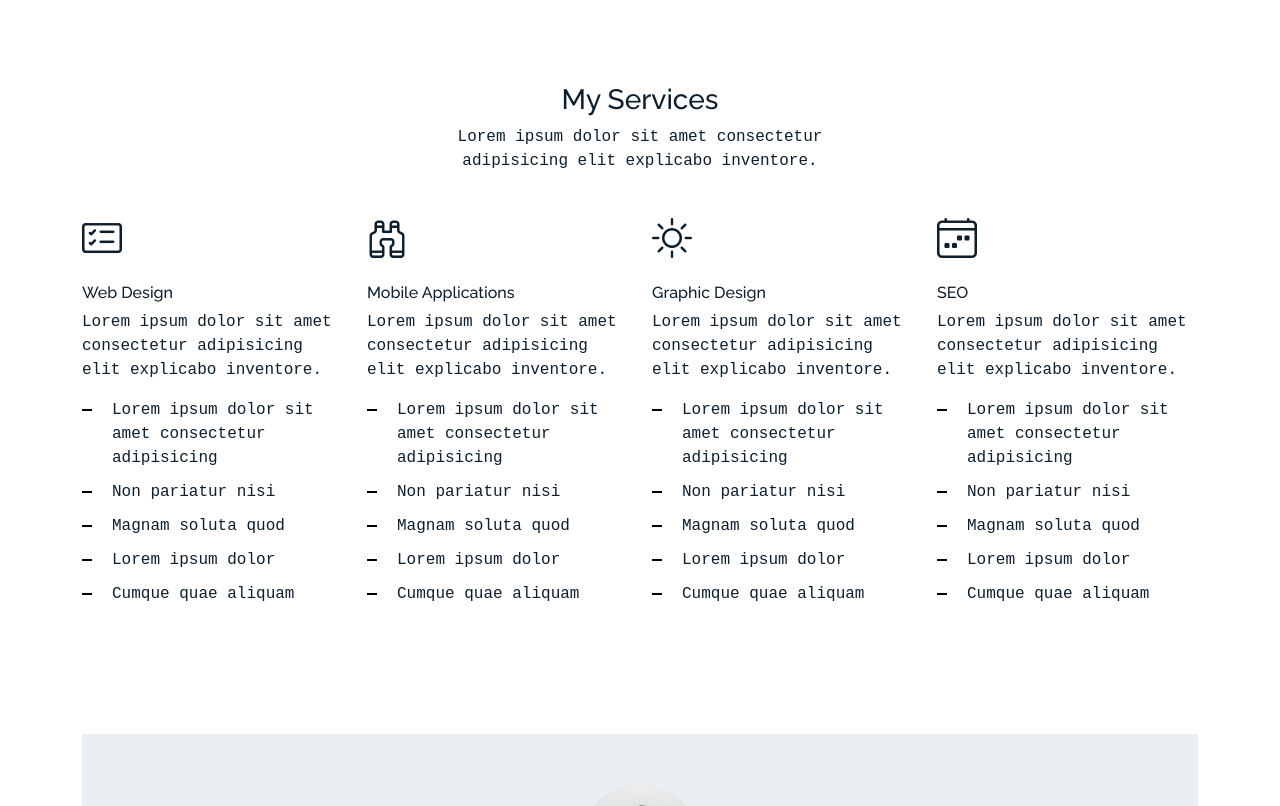
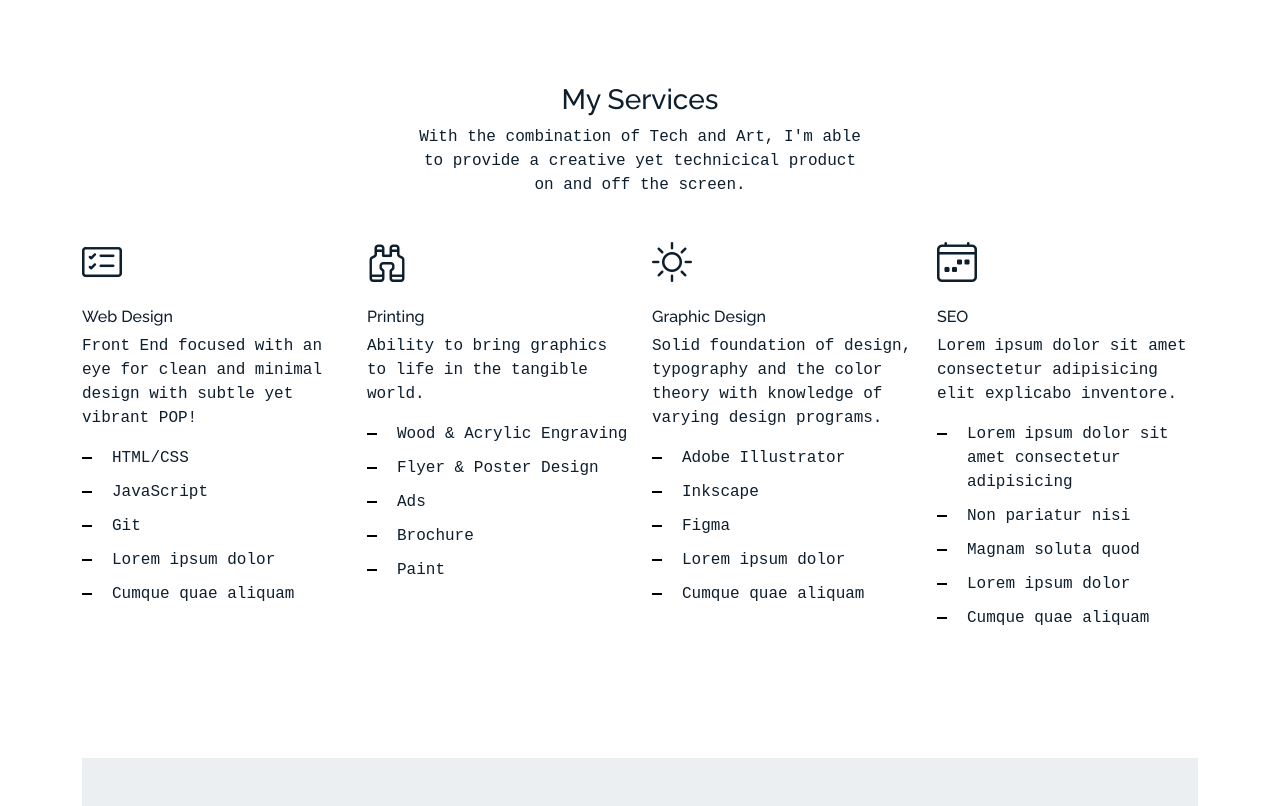
Before and after one commit to jackiejr18/official-portfolio, a plain HTML site: page index.html in a window 1280 px wide. Shown: the part 1240-2046 px from the top of the page. Drawn offline with Linux system fonts and the light colour scheme; a web font is replaced by a local one.

Commit message:
Update of photo, modifications to the services section

```diff
--- a/index.html
+++ b/index.html
@@ -119,7 +119,7 @@
                 <h3>WoodStixsNBits</h3>
                 <span>Branding</span>
               </div>
-              <img class="img-fluid" src="assets/img/img_3.jpg">
+              <img class="img-fluid" src="assets/img/gengar square.png">
             </a>
           </div>
           <div class="item design col-sm-6 col-md-4 col-lg-4 mb-4">
@@ -159,7 +159,7 @@
         <div class="row justify-content-center text-center mb-4">
           <div class="col-5">
             <h3 class="h3 heading">My Services</h3>
-            <p>Lorem ipsum dolor sit amet consectetur adipisicing elit explicabo inventore.</p>
+            <p>With the combination of Tech and Art, I'm able to provide a creative yet technicical product on and off the screen. </p>
           </div>
         </div>
         <div class="row">
@@ -167,35 +167,35 @@
           <div class="col-12 col-sm-6 col-md-6 col-lg-3">
             <i class="bi bi-card-checklist"></i>
             <h4 class="h4 mb-2">Web Design</h4>
-            <p>Lorem ipsum dolor sit amet consectetur adipisicing elit explicabo inventore.</p>
+            <p>Front End focused with an eye for clean and minimal design with subtle yet vibrant POP!</p>
             <ul class="list-unstyled list-line">
-              <li>Lorem ipsum dolor sit amet consectetur adipisicing</li>
-              <li>Non pariatur nisi</li>
-              <li>Magnam soluta quod</li>
+              <li>HTML/CSS</li>
+              <li>JavaScript</li>
+              <li>Git</li>
               <li>Lorem ipsum dolor</li>
               <li>Cumque quae aliquam</li>
             </ul>
           </div>
           <div class="col-12 col-sm-6 col-md-6 col-lg-3">
             <i class="bi bi-binoculars"></i>
-            <h4 class="h4 mb-2">Mobile Applications</h4>
-            <p>Lorem ipsum dolor sit amet consectetur adipisicing elit explicabo inventore.</p>
+            <h4 class="h4 mb-2">Printing</h4>
+            <p>Ability to bring graphics to life in the tangible world.</p>
             <ul class="list-unstyled list-line">
-              <li>Lorem ipsum dolor sit amet consectetur adipisicing</li>
-              <li>Non pariatur nisi</li>
-              <li>Magnam soluta quod</li>
-              <li>Lorem ipsum dolor</li>
-              <li>Cumque quae aliquam</li>
+              <li>Wood &amp; Acrylic Engraving </li>
+              <li>Flyer &amp; Poster Design</li>
+              <li>Ads</li>
+              <li>Brochure</li>
+              <li>Paint</li>
             </ul>
           </div>
           <div class="col-12 col-sm-6 col-md-6 col-lg-3">
             <i class="bi bi-brightness-high"></i>
             <h4 class="h4 mb-2">Graphic Design</h4>
-            <p>Lorem ipsum dolor sit amet consectetur adipisicing elit explicabo inventore.</p>
+            <p>Solid foundation of design, typography and the color theory with knowledge of varying design programs.</p>
             <ul class="list-unstyled list-line">
-              <li>Lorem ipsum dolor sit amet consectetur adipisicing</li>
-              <li>Non pariatur nisi</li>
-              <li>Magnam soluta quod</li>
+              <li>Adobe Illustrator</li>
+              <li>Inkscape</li>
+              <li>Figma</li>
               <li>Lorem ipsum dolor</li>
               <li>Cumque quae aliquam</li>
             </ul>
```
Also changed, not shown: 2 other files.
